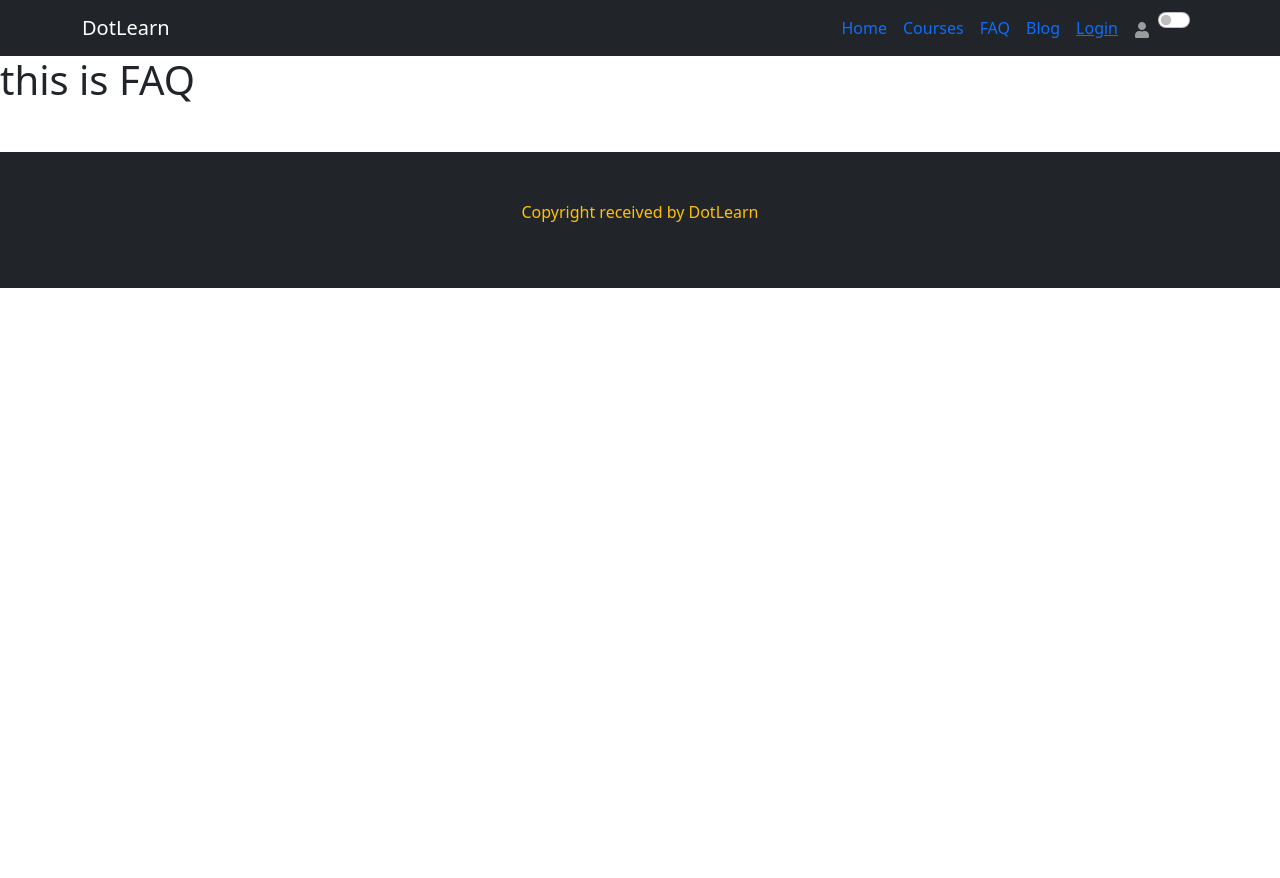
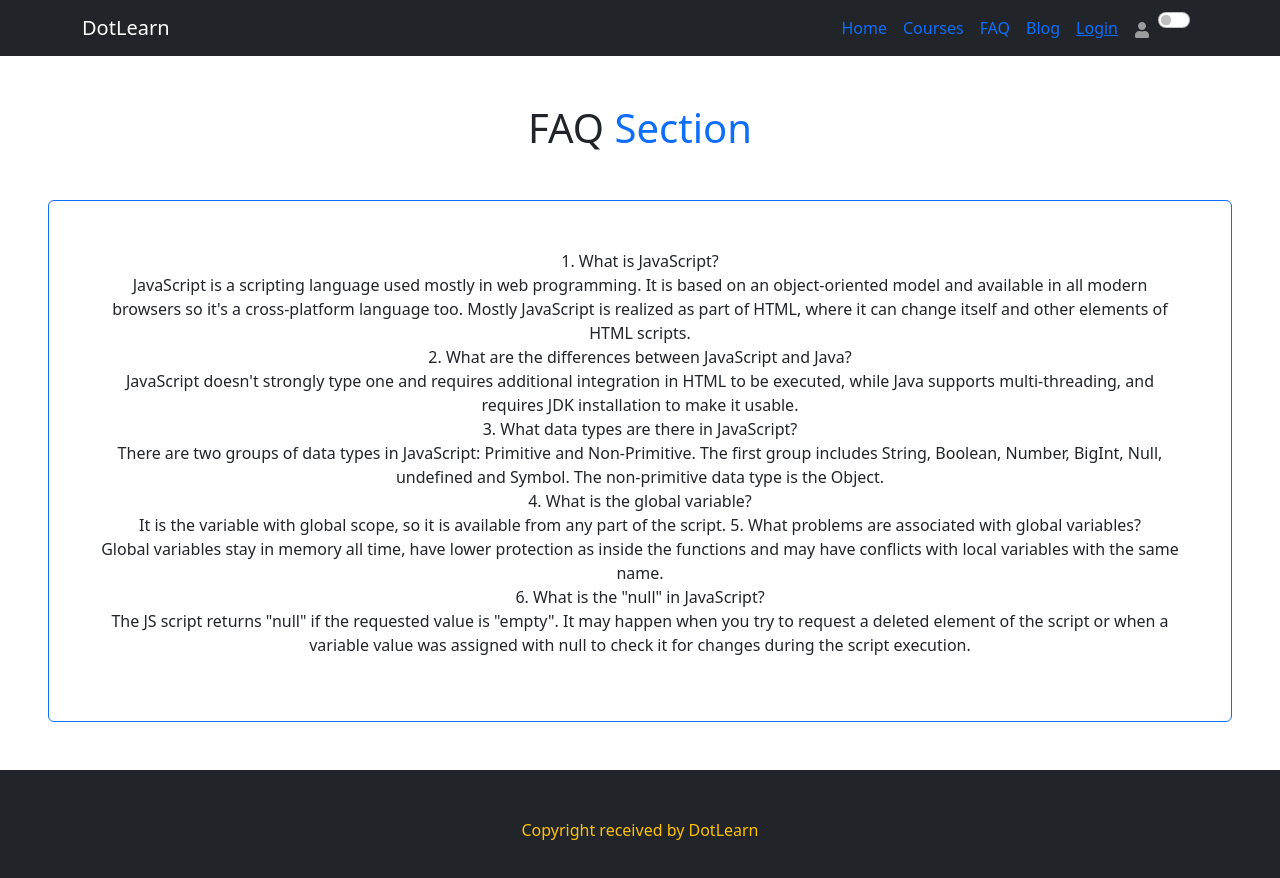
Before and after one commit to arpangupta555/dot-learn-client-client, a React (Create React App) app: page /faq in a window 1280 px wide. Shown: the top 878 px of the page. Before the commit the page ends 800 px from the top, so only its background shows below. Built offline with nearby package versions, Linux system fonts and the light colour scheme; no server answers.

Commit message:
14th commit

```diff
--- a/src/components/Faq.js
+++ b/src/components/Faq.js
@@ -2,9 +2,27 @@ import React from 'react';
 
 const Faq = () => {
     return (
-        <div>
-            <h1>this is FAQ</h1>
-        </div>
+
+        <div className='text-center mt-5'><h1> FAQ <span className='text-primary'>Section</span> </h1>
+            <div className='mx-5 my-5 border border-primary p-5 rounded'>
+                <p>1. What is JavaScript?<br />
+                    JavaScript is a scripting language used mostly in web programming. It is based on an object-oriented model and available in all modern browsers so it's a cross-platform language too. Mostly JavaScript is realized as part of HTML, where it can change itself and other elements of HTML scripts. <br />
+
+
+                    2. What are the differences between JavaScript and Java? <br />
+                    JavaScript doesn't strongly type one and requires additional integration in HTML to be executed, while Java supports multi-threading, and requires JDK installation to make it usable. <br />
+
+                    3. What data types are there in JavaScript? <br />
+                    There are two groups of data types in JavaScript: Primitive and Non-Primitive. The first group includes String, Boolean, Number, BigInt, Null, undefined and Symbol. The non-primitive data type is the Object.<br />
+
+                    4. What is the global variable? <br />
+                    It is the variable with global scope, so it is available from any part of the script.
+
+                    5. What problems are associated with global variables? <br />
+                    Global variables stay in memory all time, have lower protection as inside the functions and may have conflicts with local variables with the same name.<br />
+
+                    6. What is the "null" in JavaScript? <br />
+                    The JS script returns "null" if the requested value is "empty". It may happen when you try to request a deleted element of the script or when a variable value was assigned with null to check it for changes during the script execution.</p>       </div> </div>
     );
 };
 
```
